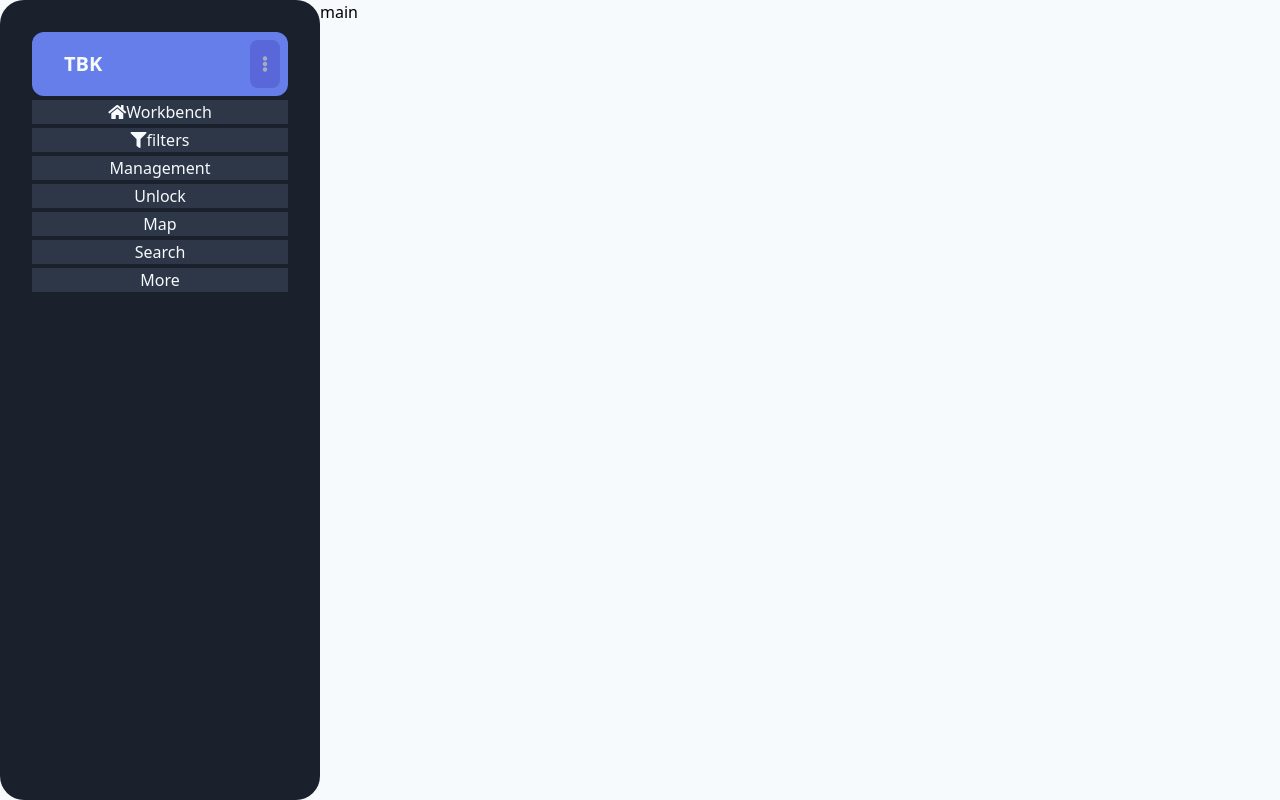
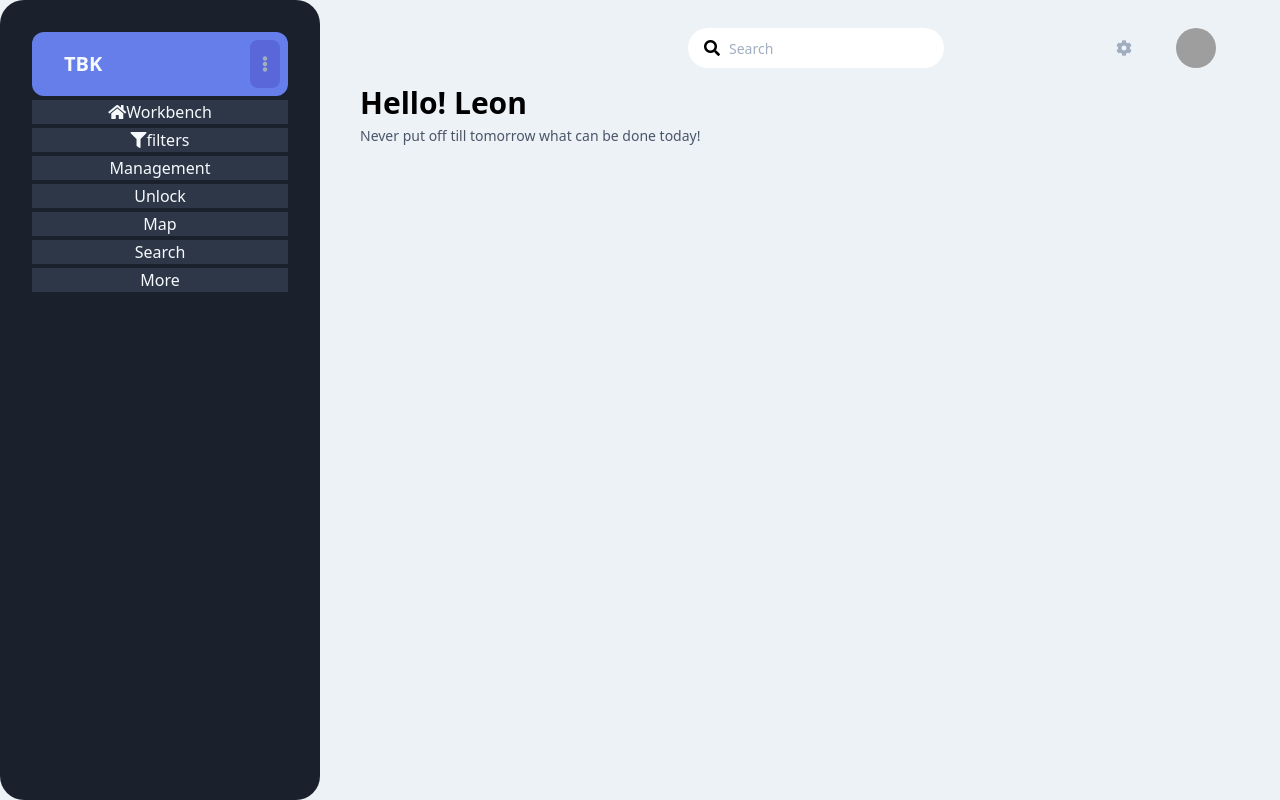
Before and after one commit to SASHAANGELM/ui-dashboard, a Vue app: page /dashboard in a window 1280 px wide. Built offline with nearby package versions, Linux system fonts and the light colour scheme; grey boxes are pictures that could not be loaded.

Commit message:
Added Header component

```diff
--- /dev/null
+++ b/src/components/Header.vue
@@ -0,0 +1,28 @@
+<template>
+  <div class="flex justify-end items-center h-16 mt-4">
+
+    <div class="relative mr-40">
+      <input type="text" class="w-64 h-10 pl-10 border border-transparent hover:border-gray-500 focus:border-indigo-500 focus:outline-none rounded-full text-sm" placeholder="Search">
+      <div class="absolute left-0 top-0 mt-2 ml-4">
+        <i class="fas fa-search"></i>
+      </div>
+    </div>
+
+    <button class="w-10 h-10 mr-8 hover:bg-white rounded-full text-gray-500 hover:text-black">
+      <i class="fas fa-cog"></i>
+    </button>
+    <button class="w-10 h-10 rounded-full overflow-hidden">
+      <img src="https://picsum.photos/40/40" alt="">
+    </button>
+  </div>
+</template>
+
+<script>
+export default {
+  name: 'Header'
+};
+</script>
+
+<style>
+
+</style>
--- a/src/pages/Dashboard.vue
+++ b/src/pages/Dashboard.vue
@@ -1,8 +1,15 @@
 <template>
-  <div class="min-h-screen bg-gray-100">
+  <div class="min-h-screen bg-gray-200">
     <div class="flex min-h-screen">
       <Sidebar></Sidebar>
-      <div class="">main</div>
+      <div class="flex-1 pl-10 pr-16 pb-10">
+        <Header></Header>
+
+        <div class="text-3xl font-bold">
+          Hello! Leon
+        </div>
+        <div class="text-sm text-gray-700">Never put off till tomorrow what can be done today!</div>
+      </div>
     </div>
   </div>
 
@@ -10,10 +17,12 @@
 
 <script>
 import Sidebar from '../components/Sidebar';
+import Header from '../components/Header';
 
 export default {
   components: {
-    Sidebar
+    Sidebar,
+    Header
   }
 };
 
```
